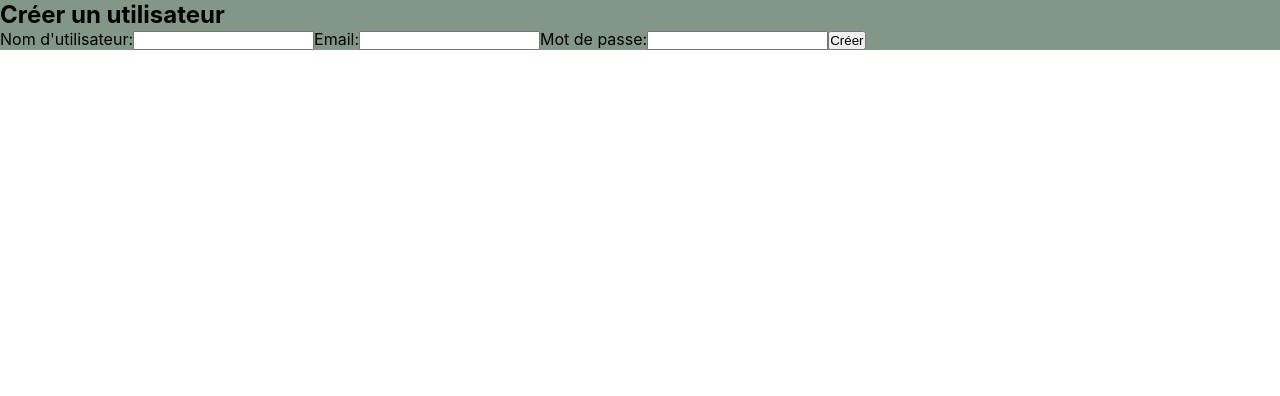
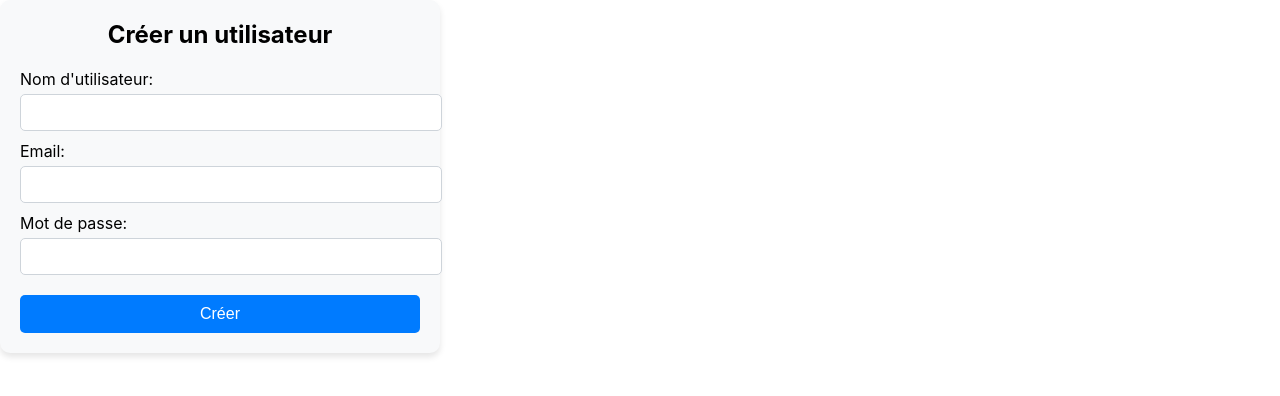
Before and after one commit to lexstars-ls/Un-Monde-de-Douceur-FRONT, a React (Create React App) app: page /createUserPage in a window 1280 px wide. Shown: the top 396 px of the page. Built offline with nearby package versions, Linux system fonts and the light colour scheme; a web font is replaced by a local one.

Commit message:
ajt page createUser et rectification header

```diff
--- /dev/null
+++ b/src/assets/style/CreateUser.scss
@@ -0,0 +1,59 @@
+.create-user-page {
+    main {
+      display: flex;
+      justify-content: center;
+      align-items: center;
+      height: 100vh;
+    }
+
+    .create-user-form {
+      background-color: #f8f9fa;
+      border-radius: 10px;
+      padding: 20px;
+      box-shadow: 0 4px 6px rgba(0, 0, 0, 0.1);
+      width: 400px;
+
+      h2 {
+        text-align: center;
+        margin-bottom: 20px;
+      }
+
+      p {
+        color: #dc3545;
+        text-align: center;
+      }
+
+      form {
+        display: flex;
+        flex-direction: column;
+
+        label {
+          margin-bottom: 10px;
+        }
+
+        input {
+          width: 100%;
+          padding: 10px;
+          border: 1px solid #ced4da;
+          border-radius: 5px;
+          margin-top: 5px;
+        }
+
+        button {
+          width: 100%;
+          padding: 10px;
+          border: none;
+          border-radius: 5px;
+          background-color: #007bff;
+          color: #fff;
+          font-size: 16px;
+          cursor: pointer;
+          margin-top: 10px;
+
+          &:hover {
+            background-color: #0056b3;
+          }
+        }
+      }
+    }
+  }
--- a/src/assets/style/HomePage.scss
+++ b/src/assets/style/HomePage.scss
@@ -6,7 +6,8 @@
 
 }
 
-main {
+
+  .home-page {
     background-color: $color3;
 
     #logo {
@@ -101,27 +102,30 @@ main {
 
     }
 
-  #prestation{
+    #prestation {
       margin: 5%;
       background-color: $color5;
       padding: 5%;
-    h2{
+
+      h2 {
         font-size: 40px;
         text-align: center;
         color: $color2;
       }
-    article{
+
+      article {
         color: $color1;
         display: flex;
         align-items: center;
         justify-content: space-around;
 
-      img{
+        img {
           width: 300px;
         }
 
       }
-    p{
+
+      p {
         text-align: start;
         width: 500px;
         color: $color2;
--- a/src/assets/style/LoginPage.scss
+++ b/src/assets/style/LoginPage.scss
@@ -1,12 +1,23 @@
 @import './variables.scss';
-main{
-#sectionLogin {
+
+.loginpage-main {
+  height: 100vh;
+  background-color: $color3;
+  display: flex;
+  flex-direction: column;
+  align-items: center;
+  justify-content: center;
+
+  #sectionLogin {
     display: flex;
     flex-direction: column;
     align-items: center;
     justify-content: center;
-    height: 100vh;
-  background-color: $color3;
+   border: 2px solid $color1;
+    width: 35%;
+    height: 45%;
+    border-radius: 2%;
+
     form {
       display: flex;
       flex-direction: column;
@@ -40,6 +51,23 @@ main{
         }
       }
 
+      p {
+        color: $color2;
+
+        &:last-of-type {
+          // Styles spécifiques pour le dernier paragraphe
+          transition: color 0.3s ease; // Transition pour changer la couleur du texte
+          cursor: pointer;
+          color: black;
+          text-decoration: underline;
+        }
+
+        &:last-of-type:hover {
+          // Styles lors du survol du dernier paragraphe
+          color: $color2;
+        }
+      }
+
     }
   }
 }
--- a/src/components/public/Header.jsx
+++ b/src/components/public/Header.jsx
@@ -1,48 +1,78 @@
-import '../../assets/style/Header.scss';
+import React, { useState, useEffect } from "react";
+import "../../assets/style/Header.scss";
 import { useNavigate } from "react-router-dom";
 
 const Header = () => {
   const navigate = useNavigate();
+  // Utiliser useState pour initialiser l'état de connexion en fonction de la présence d'un token dans le localStorage
+  // Vérifie si l'utilisateur est connecté en regardant la présence d'un token dans le localStorage
+  const [isLoggedIn, setIsLoggedIn] = useState(
+    localStorage.getItem("jwt") !== null
+  );
+  // useEffect pour mettre à jour l'état de connexion du localStorage lorsqu'il change dans le composant
+  useEffect(() => {
+    // Si l'utilisateur est connecté, enregistrer le jeton dans le localStorage
+    if (isLoggedIn) {
+      localStorage.setItem("jwt", "token"); // Remplacer "token" par le jeton d'authentification
+    } else {
+      // Si l'utilisateur est déconnecté, supprimer le jeton du localStorage
+      localStorage.removeItem("jwt");
+    }
+  }, [isLoggedIn]); // Déclenche cet effet à chaque changement de l'état de connexion (isLoggedIn)
 
+  // Fonction pour se déconnecter
   const handleLogout = () => {
-        // Supprimer le token du local storage
-        localStorage.removeItem("jwt");
-
-        // Rediriger l'utilisateur vers la page de connexion
-        navigate("/");
+    setIsLoggedIn(false); // Met à jour l'état de connexion
+    navigate("/"); // Redirige vers la page d'accueil
   };
-
-    // Vérifier si l'utilisateur est connecté ; cette contstante s'applique uniquement si le local storage est différent de nul
-    const isLoggedIn = localStorage.getItem("jwt") !== null;
-
-    // Afficher "Votre profil" lorsque l'utilisateur est connecté
-    const profileButton = isLoggedIn ? (
-        <li><button id='profileButton' onClick={() => navigate("/profilPage")}>Votre profil</button></li>
-    ) : null;
-
-    // Afficher "Connexion" lorsque l'utilisateur n'est pas connecté
-    const loginButton = !isLoggedIn ? (
-        <li><a href="/loginPage"><button id='loginButton'>Connexion</button></a></li>
-    ) : null;
-
-    // Afficher le bouton de déconnexion lorsque l'utilisateur est connecté
-    const disconnectButton = isLoggedIn ? (
-        <li><button id='disconnectButton' onClick={handleLogout}>Déconnexion</button></li>
-    ) : null;
 
   return (
     <header>
       <nav>
         <ul>
-                    <li><a href="/">Home</a></li>
-                    <li><a href="/parcours">Parcours</a></li>
-                    <li><a href="/createReview">Prestations</a></li>
-                    <li><a href="/reviewPage">Galerie</a></li>
+          <li>
+            <a href="/">Home</a>
+          </li>
+          <li>
+            <a href="/parcours">Parcours</a>
+          </li>
+          <li>
+            <a href="/createReview">Prestations</a>
+          </li>
+          <li>
+            <a href="/reviewPage">Galerie</a>
+          </li>
 
-                    {/* rap des constantes (bouton) */}
-                    {profileButton}
-                    {loginButton}
-                    {disconnectButton}
+          {/* affichage des Boutons votre profil et décon après vérification de l'identification de mon utilisateur */}
+          {isLoggedIn ? (
+            <>
+              <li>
+                <button
+                  id="profileButton"
+                  onClick={() => navigate("/profilPage")}
+                >
+                  Votre profil
+                </button>
+              </li>
+              <li>
+                <button
+                  type="button"
+                  id="disconnectButton"
+                  onClick={handleLogout}
+                >
+                  Déconnexion
+                </button>
+              </li>
+            </>
+          ) : (
+            // sinon affichage du bouton connexion quand l'utilisateur est déconnecté
+            <li>
+              {/* redirection => page de connection */}
+              <button id="loginButton" onClick={() => navigate("/loginPage")}>
+                Connexion
+              </button>
+            </li>
+          )}
         </ul>
       </nav>
     </header>
--- a/src/page/public/CreateUserPage.jsx
+++ b/src/page/public/CreateUserPage.jsx
@@ -1,6 +1,6 @@
 import { useState } from "react";
 import { useNavigate } from "react-router-dom";
-
+import "../../assets/style/CreateUser.scss";
 const CreateUserPage = () => {
   const [formData, setFormData] = useState({
     username: "",
@@ -37,16 +37,19 @@ const CreateUserPage = () => {
     });
 
     if (registerResponse.status === 201) {
+
       setMessage("Vous vous êtes bien enregistré");
-      navigate("/");
+      setTimeout(() => {
+        navigate("/");
+      }, 2000); // Redirection vers la page d'accueil après 2 secondes
     } else {
       setMessage("Erreur lors de l'enregistrement");
     }
   };
 
   return (
-    <main>
-      <section>
+    <main className="create-user-page">
+      <section  className="create-user-form">
         <h2>Créer un utilisateur</h2>
         {message && <p>{message}</p>}
         <form onSubmit={handleSubmit}>
--- a/src/page/public/HomePage.jsx
+++ b/src/page/public/HomePage.jsx
@@ -10,7 +10,7 @@ const HomePage = () => {
     <>
       <Header />
 
-      <main>
+      <main className="home-page">
         <section id="logo">
           <div className="imgContainer">
             <h1>Un Monde de Douceur</h1>
--- a/src/page/public/LoginPage.jsx
+++ b/src/page/public/LoginPage.jsx
@@ -63,16 +63,16 @@ const LoginPage = () => {
   };
 
   return (
-    <main>
+    <main className="loginpage-main">
       <section id="sectionLogin">
         {message && <p>{message}</p>}
         <form onSubmit={handleLogin}>
           <label>
-            email
+            Email:
             <input type="email" name="email" />
           </label>
           <label>
-            password
+            Mot de passe:
             <input type="password" name="password" />
           </label>
           <input type="submit" />
--- a/src/page/public/ReviewPage.jsx
+++ b/src/page/public/ReviewPage.jsx
@@ -25,7 +25,7 @@ const ReviewPage = () => {
           {reviews.map((review) => (
             <article id="reviewArticle" key={review.id}>
               <p>{review.content}</p>
-              {/* Assurez-vous que review.User existe avant d'accéder à ses propriétés */}
+
               {review.User && (
                 <p>
                   Par {review.User.username}, publié le{" "}
```
Also changed, not shown: src/page/public/UserPage.jsx (+64 -2 lines), src/page/public/test.jsx (deleted, +0 -98 lines). Lines whose indentation alone changed are shown as unchanged.
